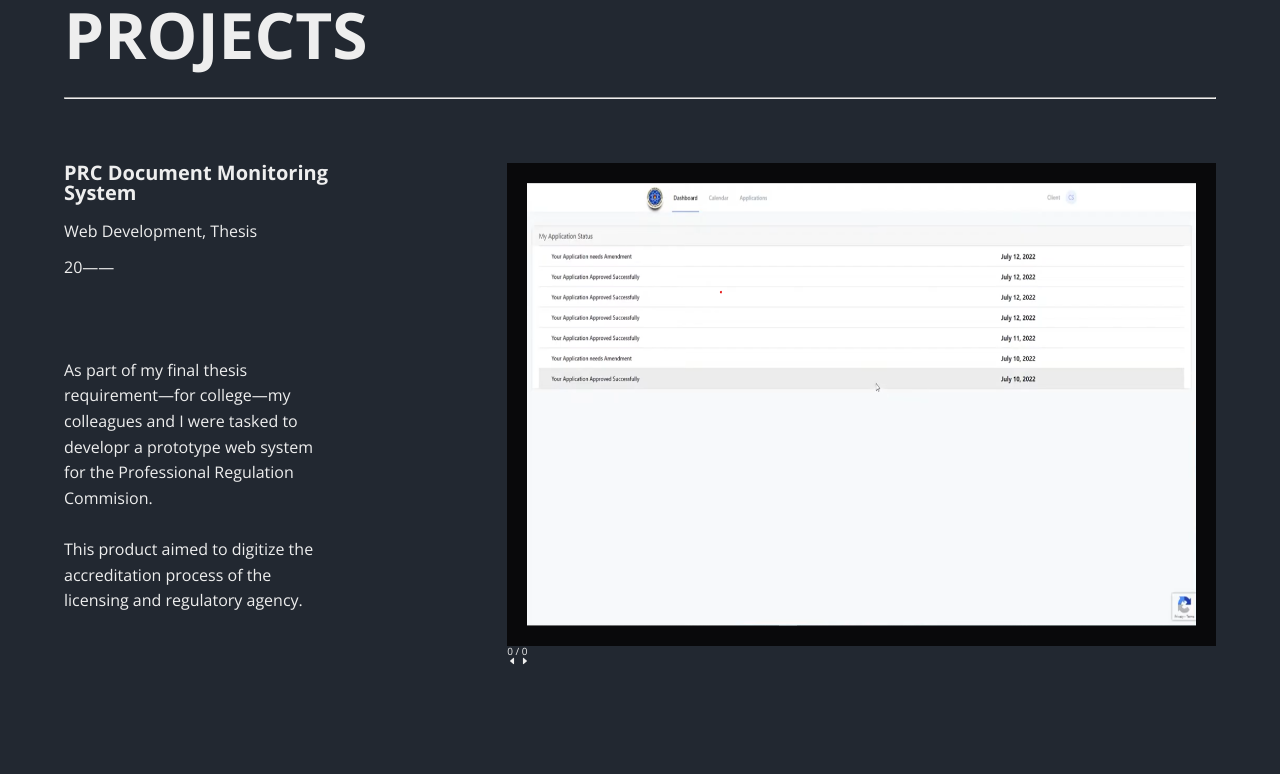
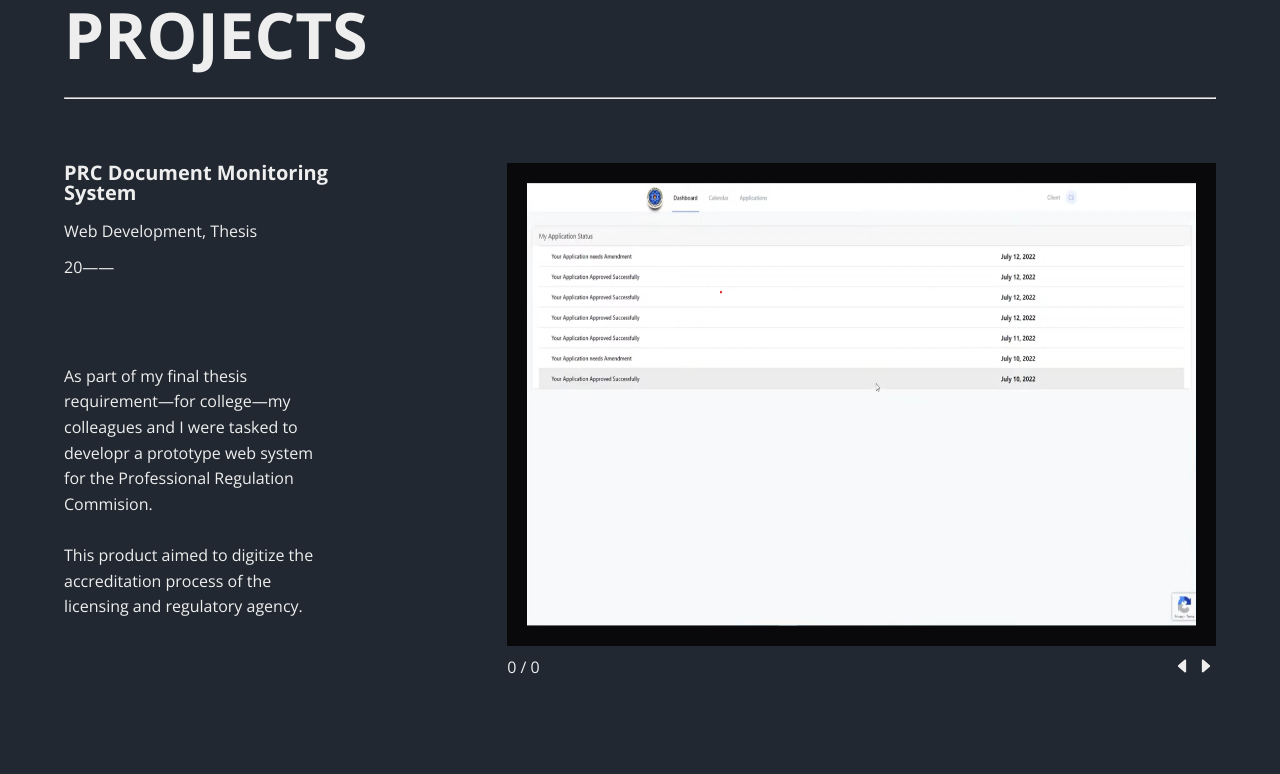
Before and after one commit to bernaches/web-portfolio, a plain HTML site: page index.html in a window 1280 px wide. Shown: the part 3527-4301 px from the top of the page. Drawn offline with nearby package versions, Linux system fonts and the light colour scheme.

Commit message:
Update styles.css

```diff
--- a/styles.css
+++ b/styles.css
@@ -426,6 +426,10 @@ main {
   font-size: 2rem;
 }
 .project-screenshot {
+  display: flex;
+  flex-direction: column;
+
+  gap: 1rem;
 }
 .black-border {
   padding: 2rem;
@@ -450,7 +454,21 @@ main {
   font-size: 1.6rem;
   line-height: 1.6;
 }
-
+.img-buttons {
+  /* grid col */
+  display: flex;
+  justify-content: space-between;
+  align-items: center;
+  grid-row: 3 / span 2;
+  font-size: 1.6rem;
+}
+.button {
+  background-color: none;
+  border: none;
+  color: none;
+  display: inline-block;
+  font-size: 2rem;
+}
 .left-to-right {
   .project-heading {
     grid-column: 1 / span 2;
```
